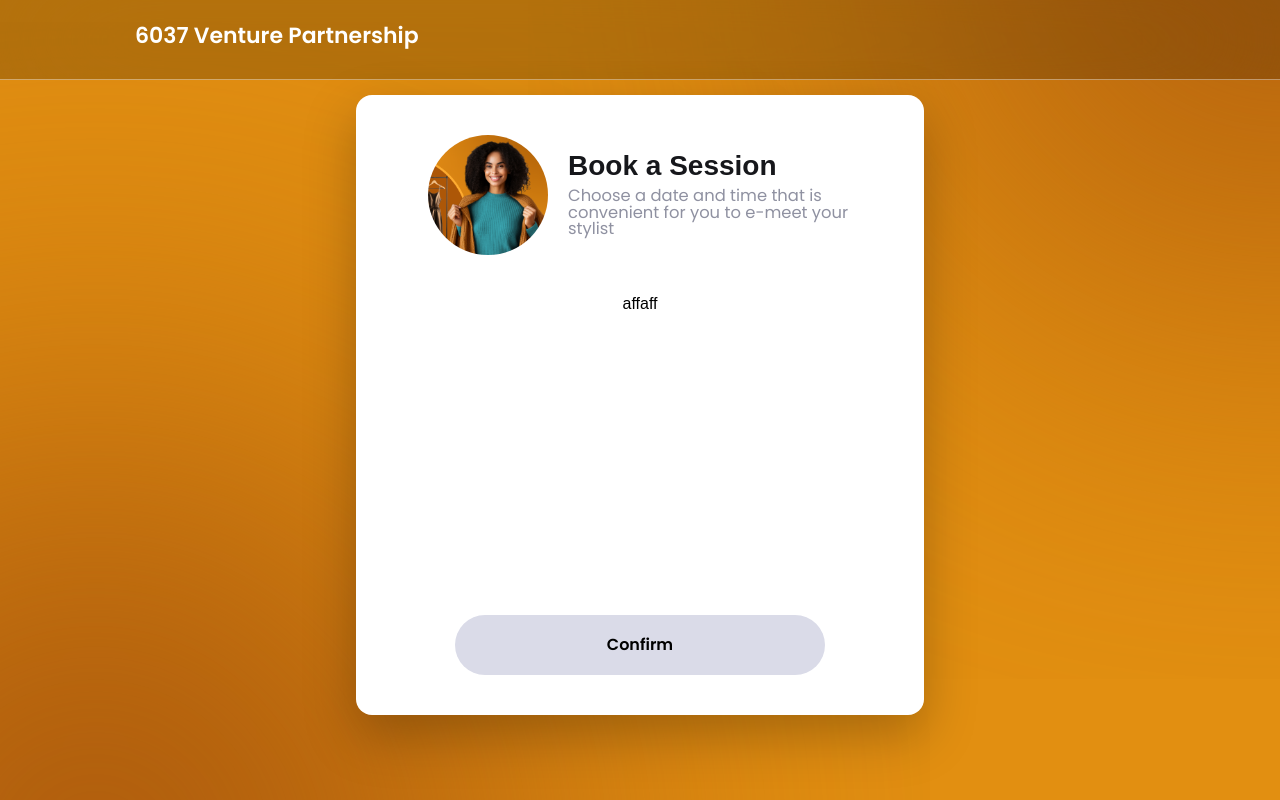
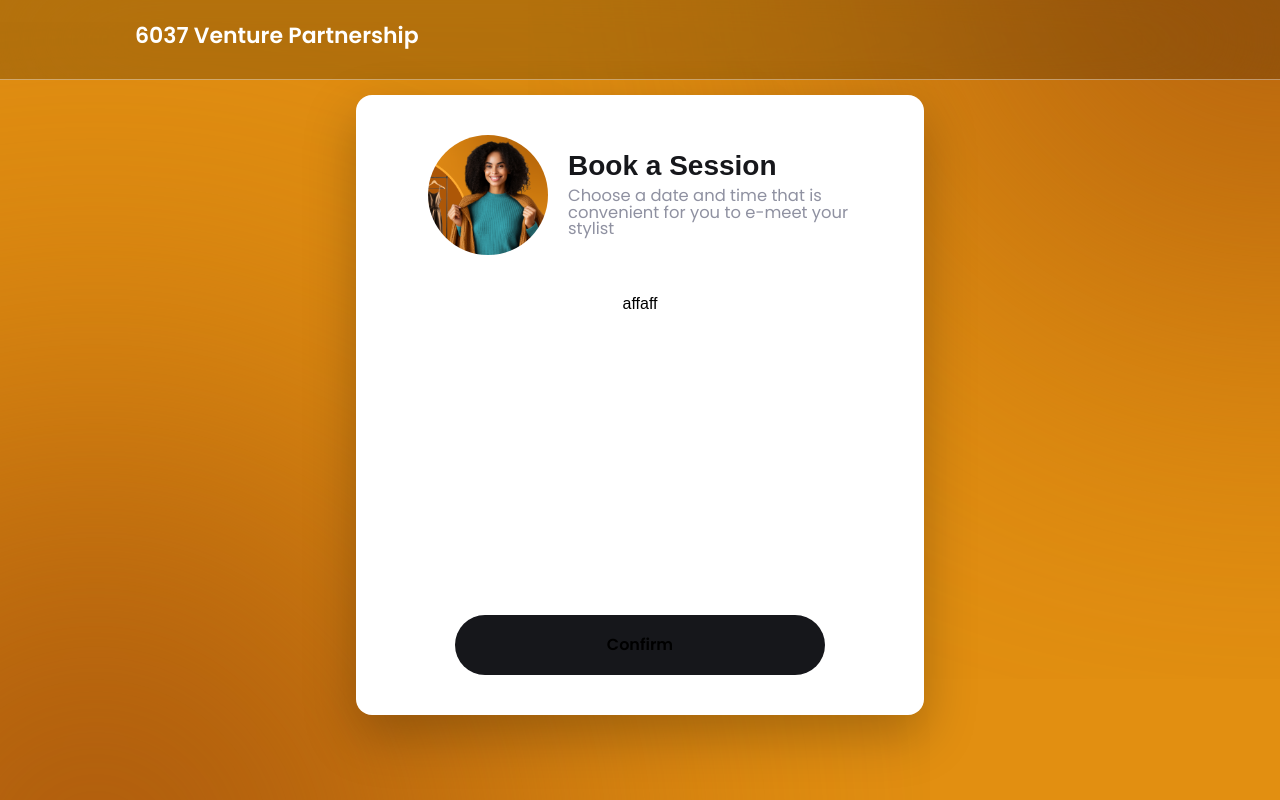
Before and after one commit to RomanKushyk/next-styled-booking-app, a Next.js app: page / in a window 1280 px wide. Built offline with nearby package versions, Linux system fonts and the light colour scheme; a web font is replaced by a local one.

Commit message:
[TTT-3] feat: enhance the Confirm button styling interactions

```diff
--- a/src/components/shared/booking-card/booking-card.tsx
+++ b/src/components/shared/booking-card/booking-card.tsx
@@ -67,7 +67,7 @@ export default function BookingCard() {
         <CardContent>
           <div>affaff</div>
 
-          <Button isActive={false}>Confirm</Button>
+          <Button isActive={true}>Confirm</Button>
         </CardContent>
       </Card>
     </Container>
--- a/src/components/ui/button/button.styles.ts
+++ b/src/components/ui/button/button.styles.ts
@@ -15,8 +15,11 @@ export const ButtonEl = styled.button<{ $isActive: boolean }>`
     ${({ $isActive }) => ($isActive ? "--button-active" : "--button-inactive")}
   );
   cursor: ${({ $isActive }) => ($isActive ? "pointer" : "not-allowed")};
-  pointer-events: ${({ $isActive }) => ($isActive ? "none" : "auto")};
-  touch-action: ${({ $isActive }) => ($isActive ? "none" : "auto")};
+  pointer-events: ${({ $isActive }) => ($isActive ? "auto" : "none")};
+  touch-action: ${({ $isActive }) => ($isActive ? "auto" : "none")};
+  transition:
+    scale 0.3s,
+    filter 0.3s;
 
   font-family: var(--font-poppins);
   font-weight: 600;
@@ -25,4 +28,12 @@ export const ButtonEl = styled.button<{ $isActive: boolean }>`
   letter-spacing: 3%;
   text-align: center;
   vertical-align: middle;
+
+  &:hover {
+    filter: drop-shadow(0 0 20px #00000080);
+  }
+
+  &:active {
+    scale: 0.99;
+  }
 `;
```
